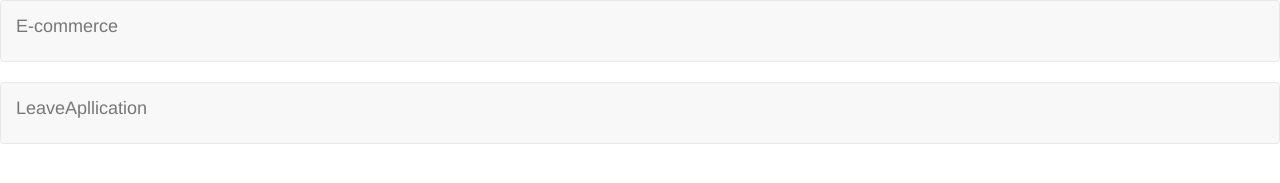
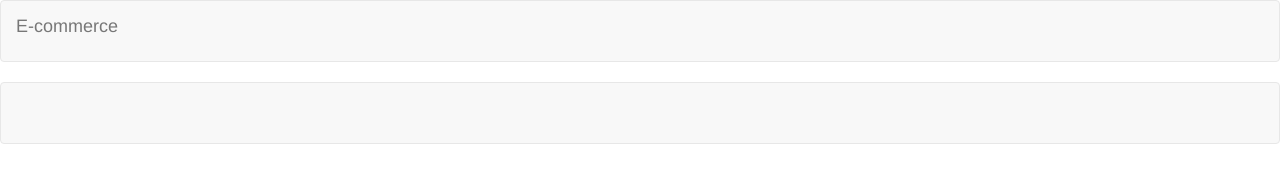
Before and after one commit to abirsoni007/ECommerce, an Angular app: page / in a window 1280 px wide. Shown: the top 183 px of the page. Built offline with nearby package versions, Linux system fonts and the light colour scheme.

Commit message:
relevant

```diff
--- a/src/app/component/shared/footer/footer.component.html
+++ b/src/app/component/shared/footer/footer.component.html
@@ -1,7 +1,7 @@
 <nav class="navbar navbar-default">
     <div class="container-fluid">
       <div class="navbar-header">
-        <p href="#" class="navbar-brand">LeaveApllication</p>
+        <p href="#" class="navbar-brand"></p>
       </div>
       </div>
 
```
